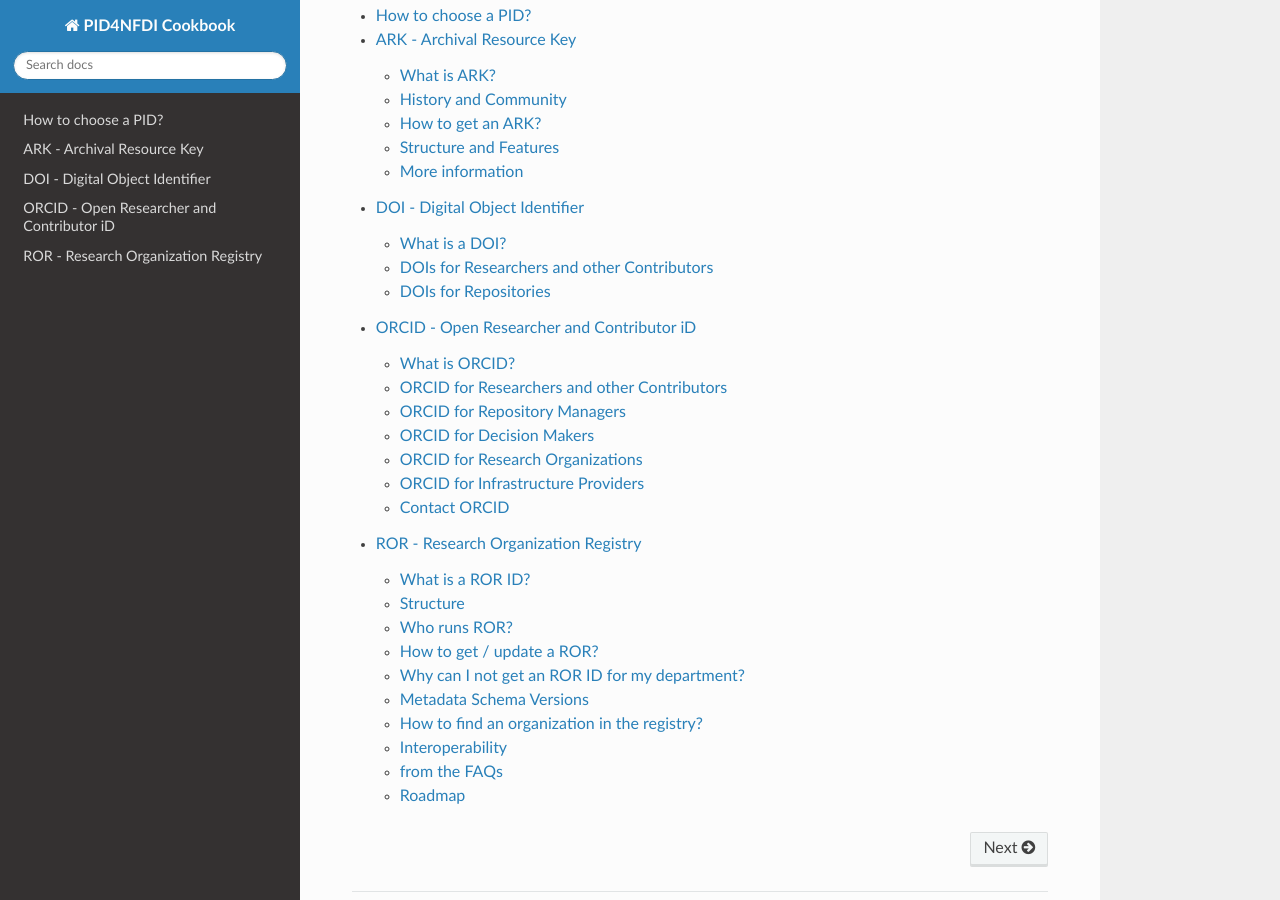
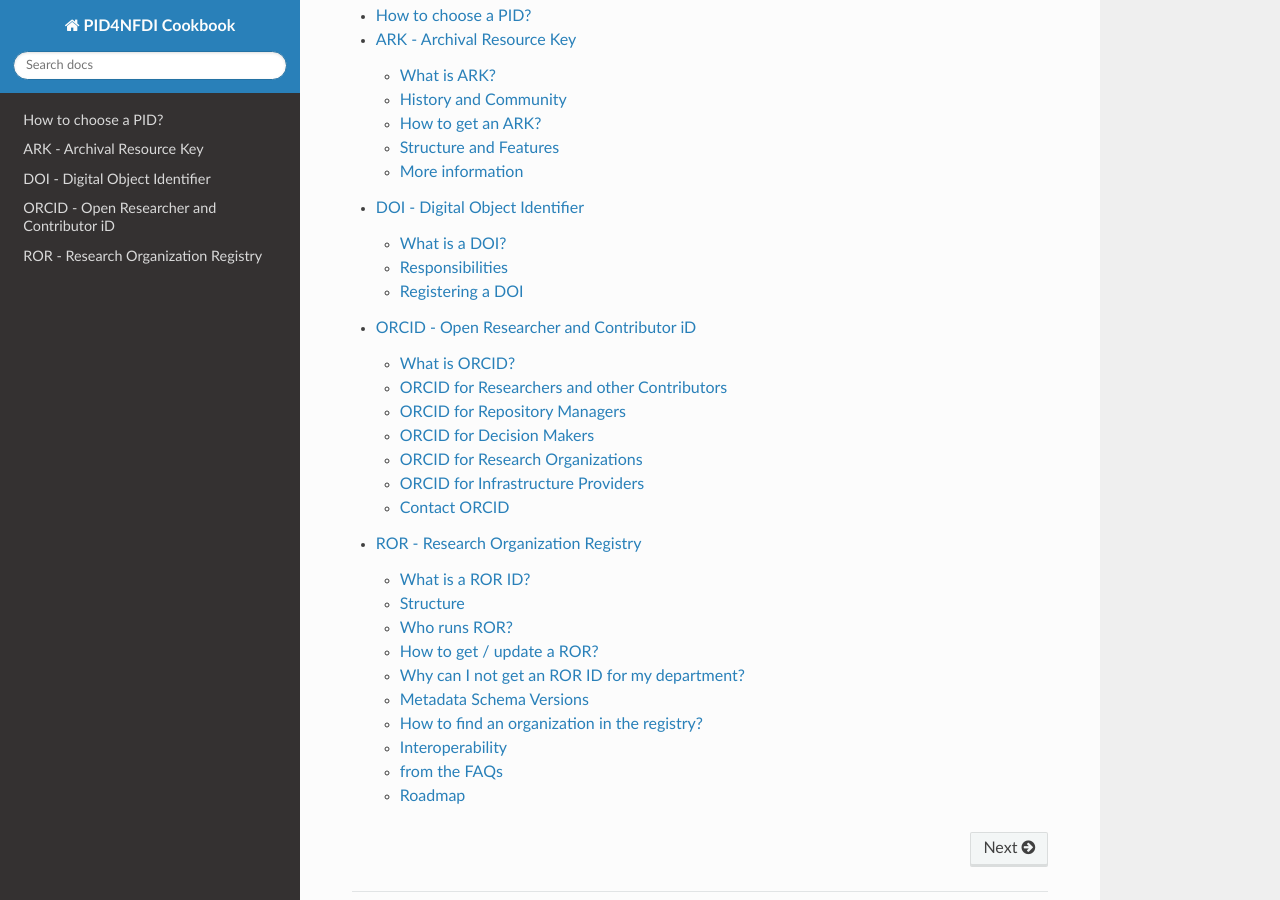
Before and after one commit to stephw-tib/pid4nfdi-training, a Sphinx documentation site: the page built from docs/source/index.rst, in a window 1280 px wide and 900 px high, scrolled down 2093 px. Built offline with Sphinx 7.4.7 and the Read the Docs theme 3.1.0, drawn with Linux system fonts in a browser that asks for light colours; pages that are not in the unit, such as notebooks, are missing from menus; some of the changed lines change nothing that is shown.

Commit message:
Update doi.rst
datacite content

Signed-off-by: stephw-tib <62946028+stephw-tib@users.noreply.github.com>

```diff
--- a/docs/source/doi.rst
+++ b/docs/source/doi.rst
@@ -11,14 +11,53 @@
  * **Resolvable:** DOIs can be entered into the DOI resolver (e.g., https://doi.org/) to redirect users to the current location of the resource.
  * **Widely Used:** DOIs are commonly used in scholarly publishing, ensuring reliable citations and access to academic work.
  * **Format:** A DOI typically follows a format like 10.xxxx/xxxxx, where the prefix identifies the publisher or organization, and the suffix identifies the specific object.
-For example, a DOI for a research article may look like https://doi.org/10.1000/xyz123.
+For example, a DOI for a research article may look like:
 
-DOIs for Researchers and other Contributors
--------------------------------------------
+.. code-block:: console
+    https://doi.org/10.1000/xyz123
+
+Learn more about DOI with the `DOI Handbook <https://www.doi.org/the-identifier/resources/handbook/>`_.
+
+
 **How can I get a DOI for my publication?**
 
 
-DOIs are not provided to researchers directly. DOIs for research resources such as publications, datasets, software and other entities will be e.g. registered by a repository provider such as your university library repository, a generic or discipline-specific data repository or the journal you are publishing with.
+DOIs are usually not provided to researchers directly. DOIs for research resources such as publications, datasets, software and other entities will be e.g. registered by a repository provider such as your university library repository, a generic or discipline-specific data repository or the journal you are publishing with.
 
-DOIs for Repositories
----------------------
+
+Responsibilities
+-----------------
+
+The management of DOIs works in an environment of distributed responsibilities to enable actual persistence:
+
+1. The `DOI foundation <https://www.doi.org/the-foundation/about-us/>`_ is a non-profit organization and the authority overseeing the DOI system under the ISO standard ISO 26324. The DOI foundation is governed collaboratively by the DOI regstration agencies.
+
+2. DOI registration is managed by `DOI registration agencies (RA) <https://www.doi.org/the-community/what-are-registration-agencies/ >`_ which provide the technical infrastructure to mint DOIs. The registration agencies are representing `different communities <https://www.doi.org/the-community/existing-registration-agencies/>`_ , the most prominent agencies are DataCite and Crossref within the scientific landscape.
+
+3. A Registrant - e.g. a repository of a research organization - actually registers DOIs and is responsible for creating, updating and maintaing a DOI and its metadata providing the landing page and repository URL the DOI is resolving to.
+
+Registering a DOI
+----------------
+**With DataCite**
+Registering DOIs with DataCite requires an institutional membership with DataCite - either as a direct member or in a consortium. For different types of membership, see further information: https://datacite.org/become-a-member/
+
+In Germany, there are five consortia working as intermediaries between DataCite and registering organizations, focussing on different subject fields:
+
+  * `TIB DOI Consortium <https://projects.tib.eu/pid-service/en/tib-doi-konsortium/become-a-member/>`_ for the sciences and technology
+  * `da|ra <https://www.da-ra.de/>`_ for social and economic data
+  * `ZB Med DOI service <https://www.publisso.de/en/working-for-you/doi-service>`_ for the life sciences
+  * `SUB Göttingen DOI Registration Service <https://www.eresearch.uni-goettingen.de/knowledge-base/howto/getting-an-identifier/>`_ for the humanities
+  * `DOI Consortium <https://service-wiki.hbz-nrw.de/display/DOI/FAQ+zum+DOI-Konsortium>`_ of Hochschulbibliothekszentrum (hbz) Nordrhein-Westfalen, a service for the libraries of universities in Northrhine-Westphalia.
+
+The `DataCite support <https://support.datacite.org/>`_ offers a rich documentation on using the services and `getting started <https://support.datacite.org/docs/getting-started>`_
+
+DataCite offers several ways to mint DOIs and `test accounts <https://support.datacite.org/docs/testing-guide>`_  to get started:
+
+  * via `REST API <https://support.datacite.org/docs/api>`_
+  * via its user interface `Fabrica <https://support.datacite.org/docs/doi-fabrica>`_
+
+The TIB DOI consortium services provides a `German translation <https://wiki.tib.eu/confluence/display/pid/DataCite+Fabrica+Handbuch+Startseite>`_  of DataCite's Fabrica guide, including a growing collection of `FAQs <https://wiki.tib.eu/confluence/display/pid/FAQs>`_  on DOI registration.
+
+DataCite supports the registration of DOIs for a wide range of resource types. The documentation of the `DataCite Metadata Schema <https://schema.datacite.org/>`_ provides an overview of `resource types <https://datacite-metadata-schema.readthedocs.io/en/4.5/properties/resourcetype/>`_ and how to register them.
+
+**With Crossref**
```
